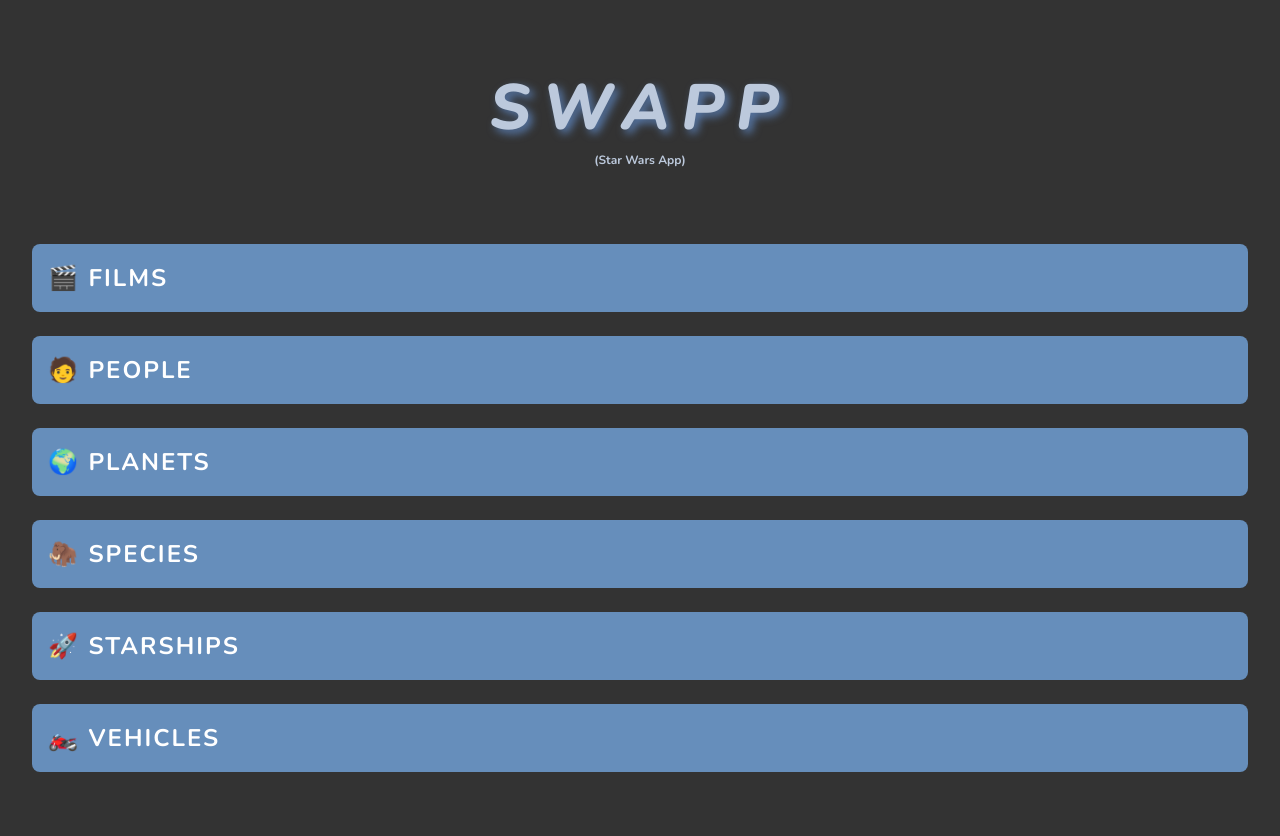
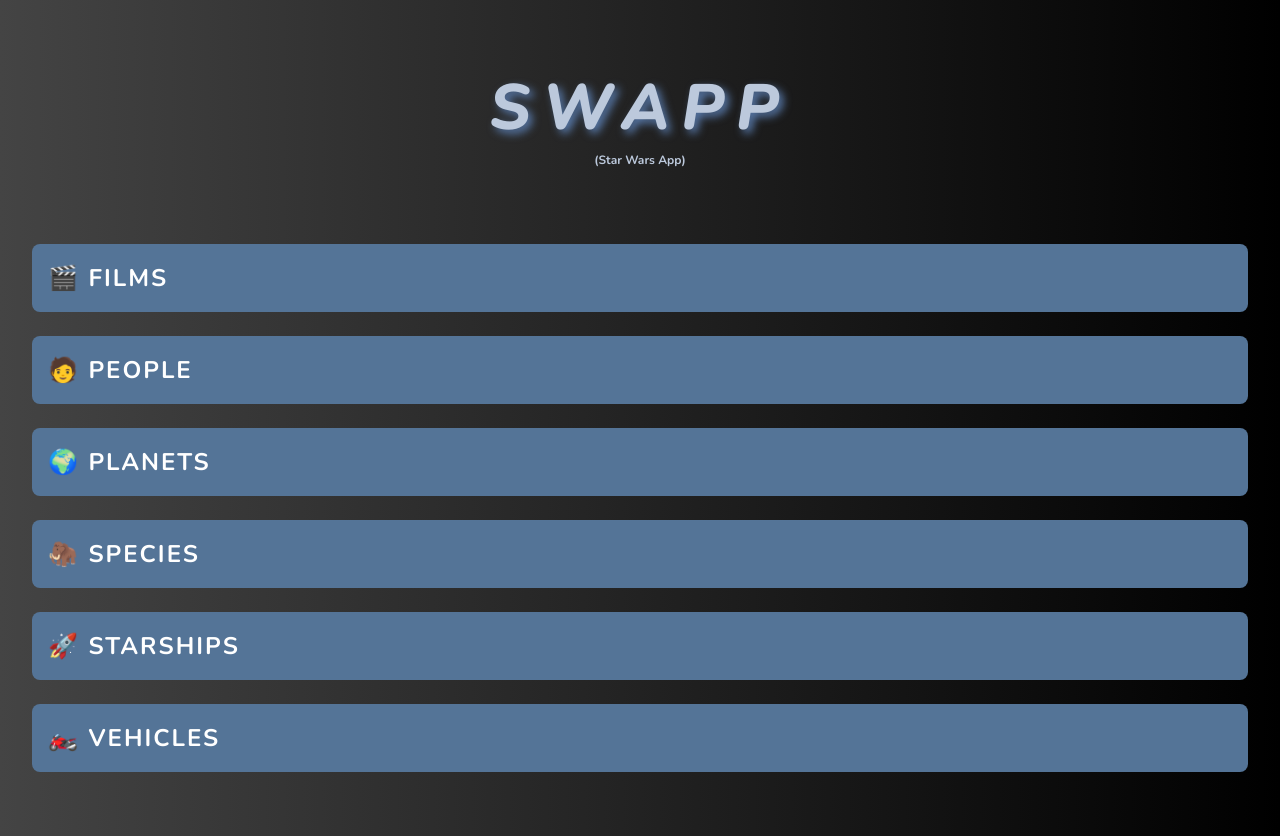
Before and after one commit to florabtw/SWAPP, a React (Vite) app: page / in a window 1280 px wide. Built offline with nearby package versions, Linux system fonts and the light colour scheme.

Commit message:
change background color

```diff
--- a/src/Collections/All.tsx
+++ b/src/Collections/All.tsx
@@ -25,7 +25,7 @@
 }
 
 const CollectionItem = styled(ListItem)`
-  background: #668ebb;
+  background: #547497;
   letter-spacing: 0.125rem;
   text-transform: uppercase;
 `;
--- a/src/index.css
+++ b/src/index.css
@@ -1,9 +1,6 @@
 @import url("https://fonts.googleapis.com/css2?family=Nunito:ital,wght@0,200..1000;1,200..1000&display=swap");
 
 :root {
-  /* colors (mostly) from
-   * https://www.vox.com/culture/2015/12/17/10322514/star-wars-colors */
-  --c-background: #333333;
   --c-text-color: #bcc9dc;
   --c-text-shadow: hsl(215.6, 31.4%, 50%);
 }
@@ -14,7 +11,7 @@
 
 html,
 body {
-  background: #333333;
+  background: linear-gradient(to right, #444, #000);
   font-family: "Nunito", sans-serif;
   margin: 0;
   padding: 0;
```
